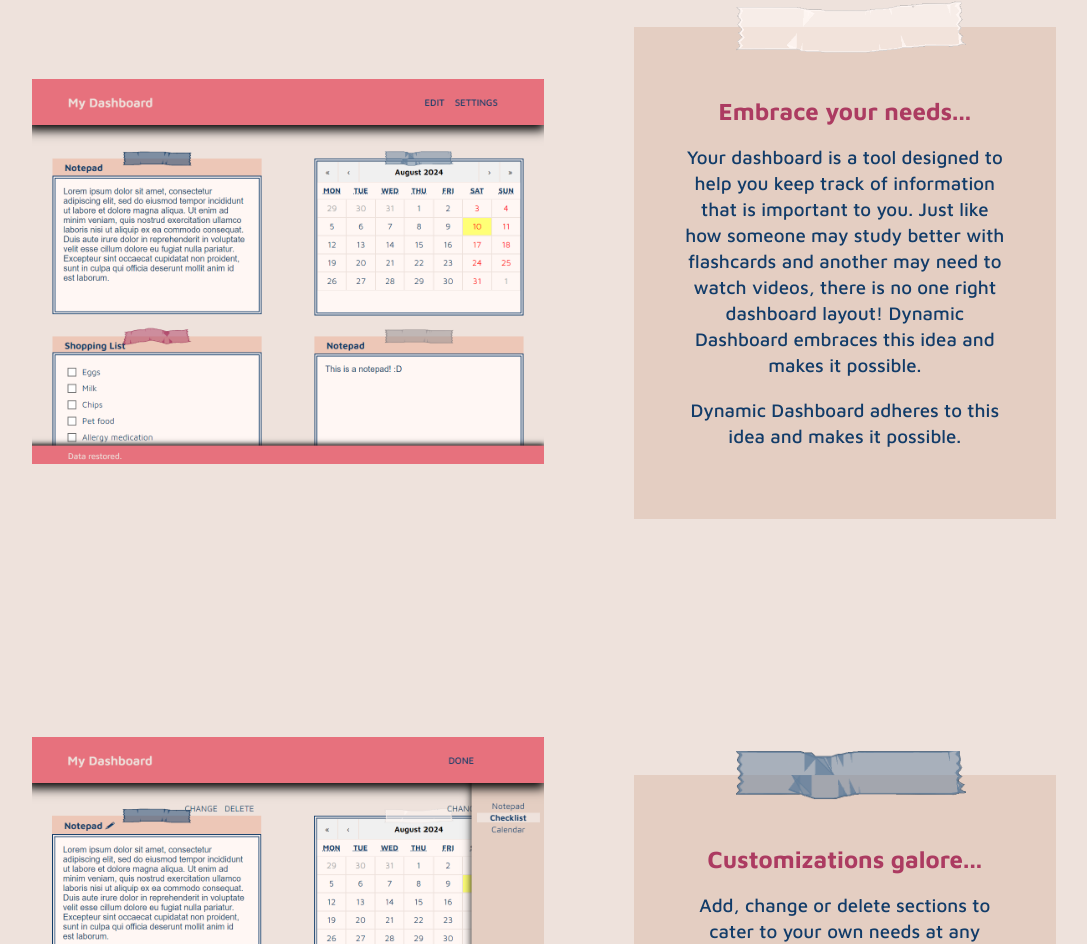
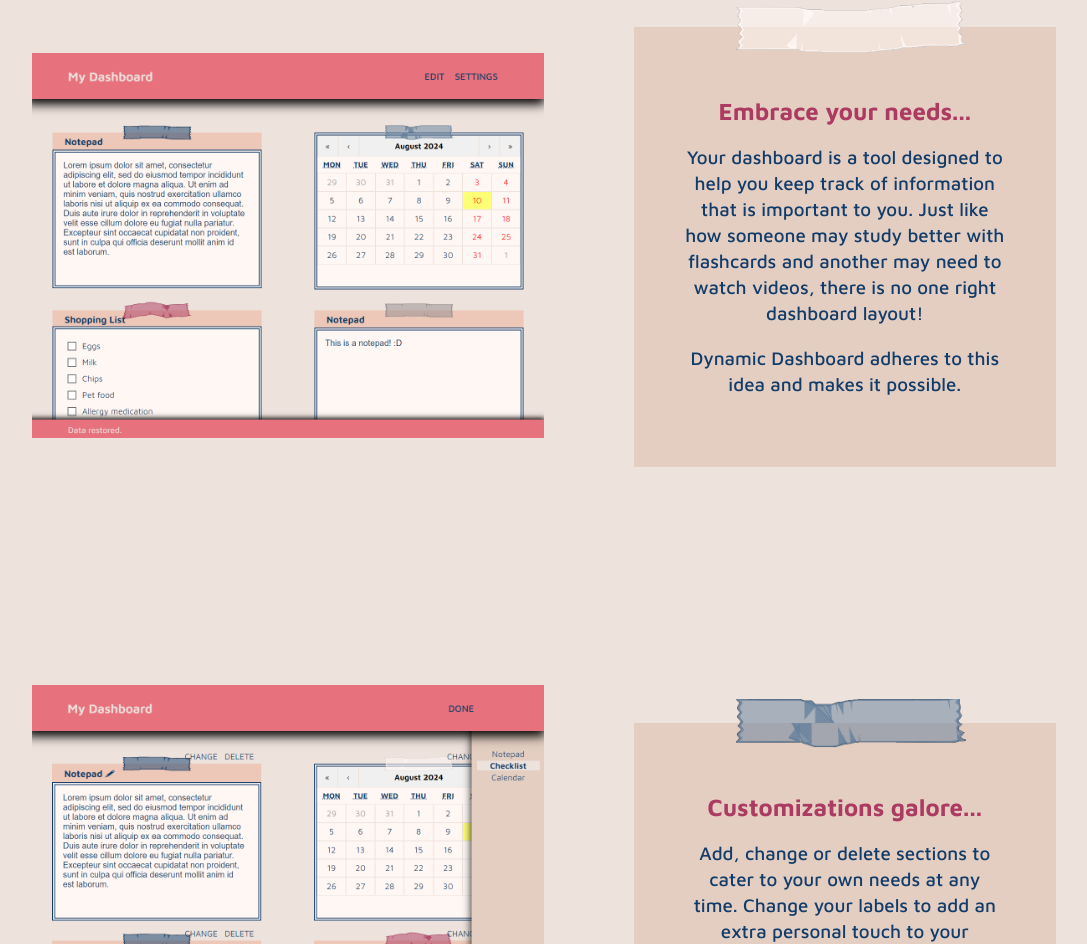
Before and after one commit to yulying/dynaboard, a React (Vite) app in the folder frontend/: page / in a window 1280 px wide. Shown: the part 1808-2752 px from the top of the page, without its empty margins (96-1183 px from the left). Built offline with nearby package versions, Linux system fonts and the light colour scheme; no server answers.

Commit message:
Text error

```diff
--- a/frontend/src/components/FrontPage.jsx
+++ b/frontend/src/components/FrontPage.jsx
@@ -70,8 +70,7 @@ export default function FrontPage() {
                         of information that is important to you. Just like how
                         someone may study better with flashcards and another may
                         need to watch videos, there is no one right dashboard
-                        layout! Dynamic Dashboard embraces this idea and makes
-                        it possible.
+                        layout!
                     </h3>
                     <h3 className="first-sample-text">
                         Dynamic Dashboard adheres to this idea and makes it
```
Also changed, not shown: 1 other file (tests, documents, lock files or other folders).
